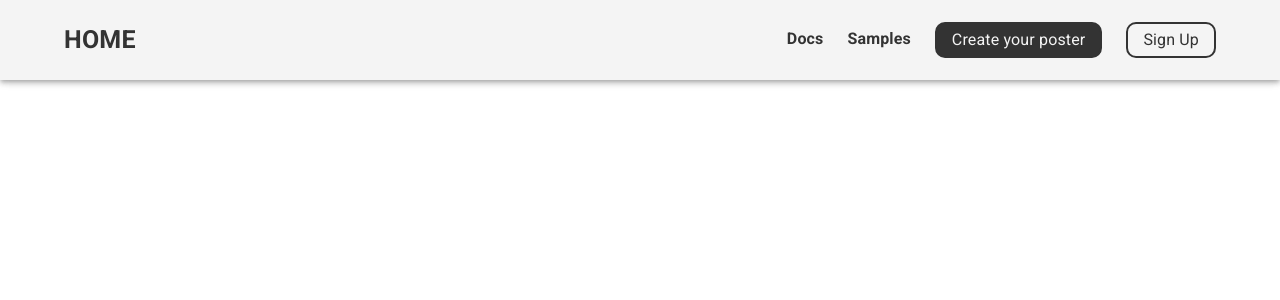
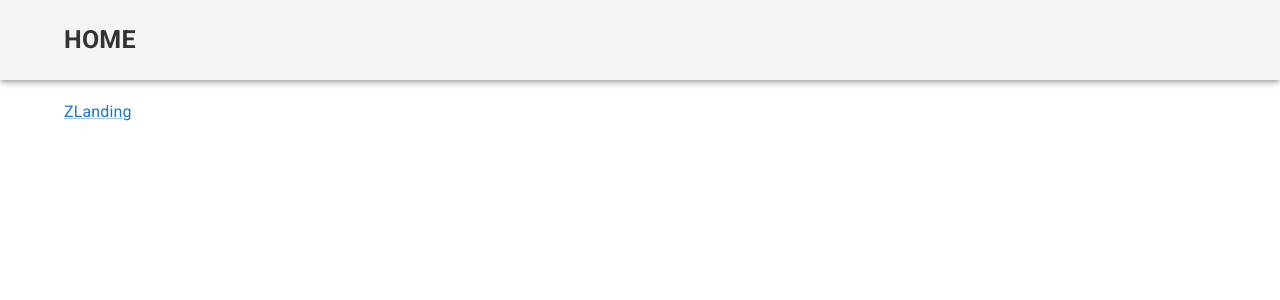
Before and after one commit to Gohan-18/Daily-Practice, a React (Vite) app in the folder React/: page / in a window 1280 px wide. Shown: the top 300 px of the page. Built offline with nearby package versions, Linux system fonts and the light colour scheme.

Commit message:
Few changes

```diff
--- a/React/src/components/MainLandingPage/Header.jsx
+++ b/React/src/components/MainLandingPage/Header.jsx
@@ -1,103 +1,10 @@
 import {
   AppBar,
-    Avatar,
-    Box,
   Container,
-    IconButton,
   Typography,
 } from "@mui/material";
-  import MenuIcon from "@mui/icons-material/Menu";
-  import CloseRoundedIcon from "@mui/icons-material/CloseRounded";
-  import { useState } from "react";
 
 const Header = () => {
-    const user = null;
-    const [menuTrigger, setMenuTrigger] = useState(false);
-    // const navItems = ["Docs", "Samples", "Create Your Poster", "Sign Up"];
-
-    const BiggerDisplayNav = () => (
-      <Box
-        sx={{
-          display: { xs: "none", sm: "flex" },
-          alignItems: "center",
-          justifyContent: "center",
-          gap: { xs: 2, md: 3 },
-        }}
-      >
-        <Typography
-          sx={{
-            color: "#333",
-            fontWeight: 600,
-            fontSize: "16px",
-            cursor: "pointer",
-            borderBottom: "3px solid #33333300",
-            transition: "all 300ms",
-            "&:hover": {
-              borderBottom: "3px solid #333",
-            },
-          }}
-        >
-          Docs
-        </Typography>
-        <Typography
-          sx={{
-            color: "#333",
-            fontWeight: 600,
-            fontSize: "16px",
-            cursor: "pointer",
-            borderBottom: "3px solid #33333300",
-            transition: "all 300ms",
-            "&:hover": {
-              borderBottom: "3px solid #333",
-            },
-          }}
-        >
-          Samples
-        </Typography>
-        <Typography
-          sx={{
-            bgcolor: "#333",
-            color: "#f4f4f4",
-            px: "15px",
-            "&:hover": {
-              bgcolor: "#333",
-            },
-            borderRadius: "10px",
-            border: "2px solid #333",
-            cursor: "pointer",
-            fontSize: "16px",
-            py: "4px",
-          }}
-        >
-          Create your poster
-        </Typography>
-        {user ? (
-          <Avatar alt="Remy Sharp" src="" />
-        ) : (
-          <Typography
-            sx={{
-              color: "#333",
-              px: "15px",
-              "&:hover": {
-                bgcolor: "#333",
-                color: "#f4f4f4",
-              },
-              borderRadius: "10px",
-              border: "2px solid #333",
-              cursor: "pointer",
-              fontSize: "16px",
-              py: "4px",
-              transition: "all 300ms",
-            }}
-          >
-            Sign Up
-          </Typography>
-        )}
-      </Box>
-    );
-
-
-
   return (
     <>
       <AppBar
@@ -122,107 +29,8 @@ import {
           <Typography sx={{ color: "#333", fontWeight: 600, fontSize: "25px" }}>
             HOME
           </Typography>
-            <BiggerDisplayNav />
-            {/* <SmallerDisplayNav/> */}
-            <IconButton
-              size="small"
-              aria-label="menu"
-              sx={{
-                display: { xs: "flex", sm: "none" },
-                color: "#333",
-                padding: "8px",
-              }}
-              onClick={() => {
-                setMenuTrigger(!menuTrigger);
-              }}
-            >
-              {menuTrigger ? <MenuIcon /> : <CloseRoundedIcon />}
-            </IconButton>
         </Container>
       </AppBar>
-        <Box sx={{ display: { xs: "flex", sm: "none" } }}>
-          <Box
-            sx={{
-              height: menuTrigger ? "0px" : "100vh",
-              width: "100%",
-              position: "fixed",
-              top: 0,
-              right: 0,
-              left: 0,
-              bgcolor: "#f4f4f4",
-              zIndex: 50,
-              display: "flex",
-              alignItems: "center",
-              justifyContent: "center",
-              flexDirection: "column",
-              gap: menuTrigger ? 0 : 3,
-              transition: 'all 500ms',
-              borderBottom: '5px solid #333'
-            }}
-          >
-
-            <Typography
-              sx={{
-                color: "#333",
-                fontWeight: 600,
-                fontSize: "16px",
-                cursor: "pointer",
-                borderBottom: "3px solid #33333300",
-                transition: "all 300ms",
-                "&:hover": {
-                  borderBottom: "3px solid #333",
-                },
-              }}
-            >
-              Docs
-            </Typography>
-            <Typography
-              sx={{
-                color: "#333",
-                fontWeight: 600,
-                fontSize: "16px",
-                cursor: "pointer",
-                borderBottom: "3px solid #33333300",
-                transition: "all 300ms",
-                "&:hover": {
-                  borderBottom: "3px solid #333",
-                },
-              }}
-            >
-              Samples
-            </Typography>
-            <Typography
-              sx={{
-                color: "#333",
-                fontWeight: 600,
-                fontSize: "16px",
-                cursor: "pointer",
-                borderBottom: "3px solid #33333300",
-                transition: "all 300ms",
-                "&:hover": {
-                  borderBottom: "3px solid #333",
-                },
-              }}
-            >
-              Create Your Poster
-            </Typography>
-            <Typography
-              sx={{
-                color: "#333",
-                fontWeight: 600,
-                fontSize: "16px",
-                cursor: "pointer",
-                borderBottom: "3px solid #33333300",
-                transition: "all 300ms",
-                "&:hover": {
-                  borderBottom: "3px solid #333",
-                },
-              }}
-            >
-              Sign Up
-            </Typography>
-          </Box>
-        </Box>
     </>
   );
 };
--- a/React/src/pages/Home.jsx
+++ b/React/src/pages/Home.jsx
@@ -1,10 +1,18 @@
+import { Box, Container, Link } from "@mui/material"
 import Header from "../components/MainLandingPage/Header"
+import { useNavigate } from "react-router-dom"
 
 const Home = () => {
+
+  const navigate = useNavigate();
+
   return (
-    <>
+    <Container maxWidth="lg" >
       <Header/>
-    </>
+      <Box sx={{pt: '100px'}} >
+        <Link sx={{cursor: 'pointer'}} onClick={() => {navigate('/zland')}} >ZLanding</Link>
+      </Box>
+    </Container>
   )
 }
 
```
Lines whose indentation alone changed are shown as unchanged.
